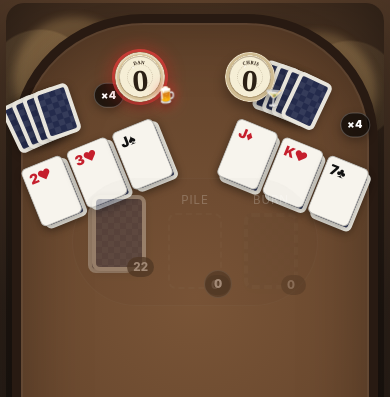
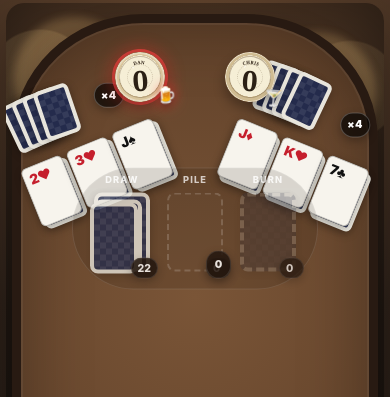
Before and after one commit to olivergskelton-star/shit-head, a plain HTML site: page index.html in a window 390 px wide. Shown: the part 67-464 px from the top of the page. Drawn offline with Linux system fonts and the light colour scheme.

Commit message:
Load portrait mobile polish layer

```diff
--- a/index.html
+++ b/index.html
@@ -5,7 +5,7 @@
   <meta name="viewport" content="width=device-width, initial-scale=1" />
   <meta name="theme-color" content="#17342a" />
   <title>Shit Head</title>
-  <link rel="stylesheet" href="styles.css?v=20260824-1741" />
+  <link rel="stylesheet" href="styles.css?v=20260824-1752" />
   <style>
     .hand button.card.selected {
       transform: translateY(-14px);
@@ -30,17 +30,18 @@
     .play-selected:disabled { opacity: .4; cursor: default; }
     .selection-hint { color: rgba(255,255,255,.7); font-size: .76rem; }
   </style>
-  <link rel="stylesheet" href="table-polish.css?v=20260824-1741" />
-  <link rel="stylesheet" href="coaster-v2.css?v=20260824-1741" />
-  <link rel="stylesheet" href="coaster-names.css?v=20260824-1741" />
-  <link rel="stylesheet" href="engine-v2.css?v=20260824-1741" />
-  <link rel="stylesheet" href="setup-phase.css?v=20260824-1741" />
-  <link rel="stylesheet" href="hand-tools.css?v=20260824-1741" />
-  <link rel="stylesheet" href="table-state-ui.css?v=20260824-1741" />
-  <link rel="stylesheet" href="game-ticker.css?v=20260824-1741" />
-  <link rel="stylesheet" href="table-perspective.css?v=20260824-1741" />
-  <link rel="stylesheet" href="card-corners.css?v=20260824-1741" />
-  <link rel="stylesheet" href="mobile-layout.css?v=20260824-1741" />
+  <link rel="stylesheet" href="table-polish.css?v=20260824-1752" />
+  <link rel="stylesheet" href="coaster-v2.css?v=20260824-1752" />
+  <link rel="stylesheet" href="coaster-names.css?v=20260824-1752" />
+  <link rel="stylesheet" href="engine-v2.css?v=20260824-1752" />
+  <link rel="stylesheet" href="setup-phase.css?v=20260824-1752" />
+  <link rel="stylesheet" href="hand-tools.css?v=20260824-1752" />
+  <link rel="stylesheet" href="table-state-ui.css?v=20260824-1752" />
+  <link rel="stylesheet" href="game-ticker.css?v=20260824-1752" />
+  <link rel="stylesheet" href="table-perspective.css?v=20260824-1752" />
+  <link rel="stylesheet" href="card-corners.css?v=20260824-1752" />
+  <link rel="stylesheet" href="mobile-layout.css?v=20260824-1752" />
+  <link rel="stylesheet" href="mobile-portrait-polish.css?v=20260824-1752" />
 </head>
 <body data-theme="kitchen">
   <main class="game-shell">
@@ -95,13 +96,13 @@
     </footer>
   </main>
 
-  <script src="app.js?v=20260824-1741"></script>
-  <script src="engine-v2.js?v=20260824-1741"></script>
-  <script src="setup-phase.js?v=20260824-1741"></script>
-  <script src="hand-tools.js?v=20260824-1741"></script>
-  <script src="table-state-ui.js?v=20260824-1741"></script>
-  <script src="opening-rule.js?v=20260824-1741"></script>
-  <script src="game-ticker.js?v=20260824-1741"></script>
-  <script src="coaster-names.js?v=20260824-1741"></script>
+  <script src="app.js?v=20260824-1752"></script>
+  <script src="engine-v2.js?v=20260824-1752"></script>
+  <script src="setup-phase.js?v=20260824-1752"></script>
+  <script src="hand-tools.js?v=20260824-1752"></script>
+  <script src="table-state-ui.js?v=20260824-1752"></script>
+  <script src="opening-rule.js?v=20260824-1752"></script>
+  <script src="game-ticker.js?v=20260824-1752"></script>
+  <script src="coaster-names.js?v=20260824-1752"></script>
 </body>
 </html>
```
